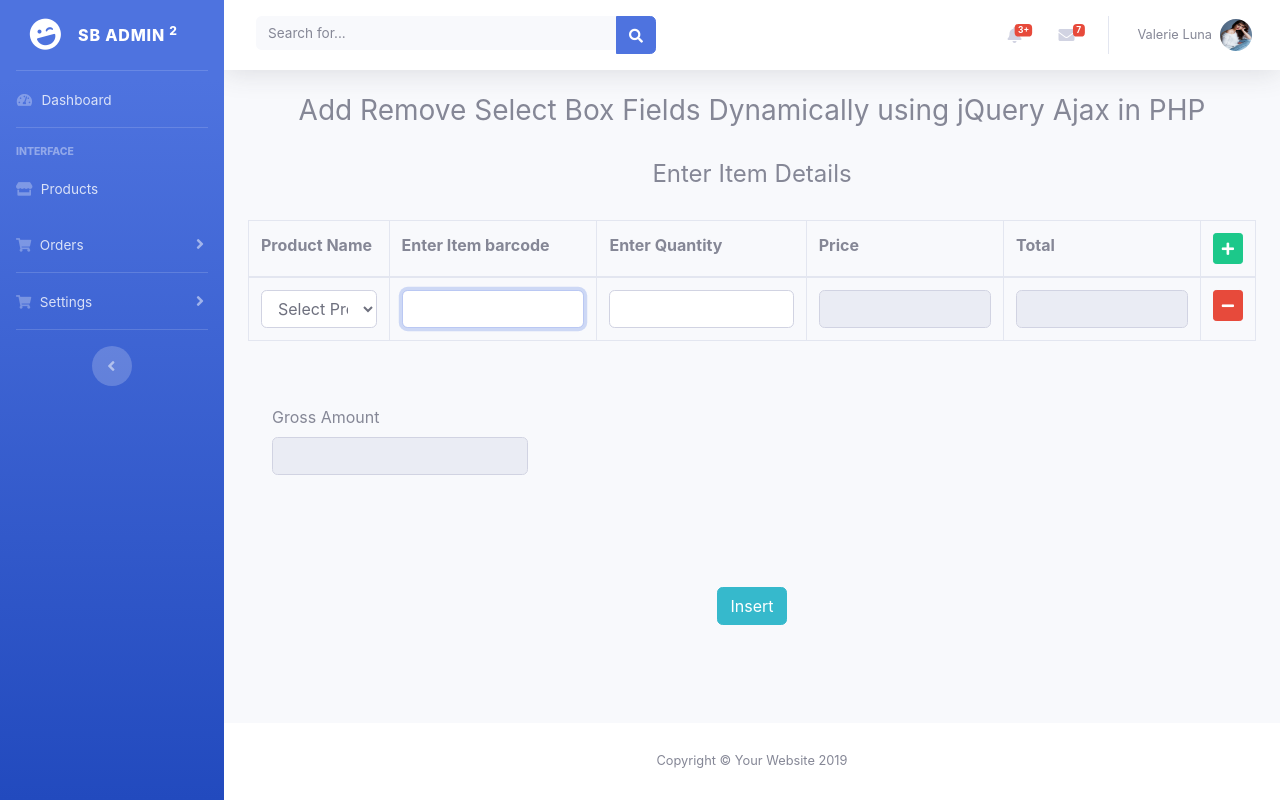
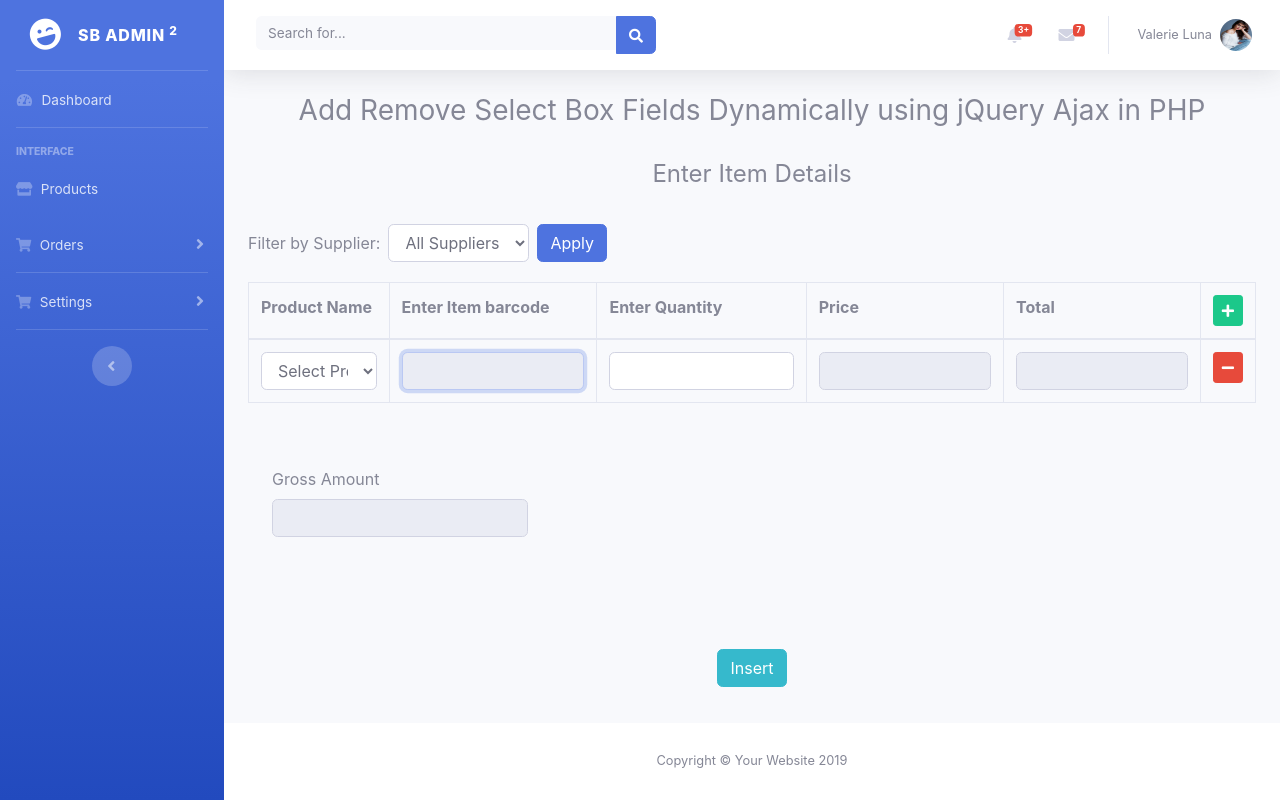
Before and after one commit to TarekSawara/Online-Inventory-Management-Software-master, a Flask app: page /order in a window 1280 px wide. Run offline with Flask 3, Linux system fonts and the light colour scheme; the visitor is signed in with stand-in values (Sample User, id 1); data that the repository does not hold is empty; some libraries are stand-ins or nearby versions.

Commit message:
- Added Filter option into "manage order" page - Added confirmation message before downloading invoice

```diff
--- a/orders/models.py
+++ b/orders/models.py
@@ -30,7 +30,7 @@ class Orders(db.Model):
 class Orders_items(db.Model):
     id = db.Column(db.Integer, primary_key=True)
     barcode = db.Column(db.String(80), nullable=False)
-    quantity = db.Column(db.String(80), nullable=False)
+    quantity = db.Column(db.Integer, nullable=False)
     name = db.Column(db.String(80), nullable=False)
     price = db.Column(db.String(80), nullable=False)
     total = db.Column(db.String(80), nullable=False)
--- a/orders/routes.py
+++ b/orders/routes.py
@@ -169,7 +169,27 @@ def roles():
 @app.route('/order')
 @login_required
 def order():
-    return render_template('makeorder.html')
+    used_suppliers_query = Suppliers.query.filter(Suppliers.products.any()).all()
+
+    selected_supplier_id = request.args.get('selected_supplier_id')
+    if selected_supplier_id:
+        selected_supplier_id = int(selected_supplier_id)
+        filter_query = Products.supplier_id == selected_supplier_id
+    else:
+        filter_query = None
+
+
+    if filter_query is None:
+        products = Products.query.all()
+    else:
+        products = db.session.query(Products).filter(filter_query).all()
+        # return render_template('product_table.html', products=products_query)
+
+
+    return render_template('makeorder.html',
+                           products=products,
+                           filter_dropdown_cols=used_suppliers_query,
+                           selected_supplier_id=selected_supplier_id)
 
 
 @app.route('/insert', methods=['POST'])
@@ -177,17 +197,17 @@ def order():
 def insert():
     barcode = request.form.getlist('item_bar[]')
     qua = request.form.getlist('item_quantity[]')
-    name = request.form.getlist('item_name[]')
+    name = request.form.getlist('product_name[]')
     total = request.form.getlist('total[]')
     price = request.form.getlist('price[]')
     total_amount = request.form.get('total_amount')
 
-    for n, q in zip(barcode, qua):
-        product = Products.query.filter_by(barcode=n).first()
-        if product.quantity > 0:
-            product.quantity = product.quantity - int(q)
-        else:
-            print("you do not have this much of quantity", n)
+    # for n, q in zip(barcode, qua):
+    #     product = Products.query.filter_by(barcode=n).first()
+    #     if product.quantity > 0:
+    #         product.quantity = product.quantity - int(q)
+    #     else:
+    #         print("you do not have this much of quantity", n)
     db.session.commit()
 
     add = Orders(total_amount=total_amount, user_order=current_user)
@@ -223,10 +243,12 @@ def products():
         filter_query = create_filter_query(filter_structure=filters, model=Products)
         selected_supplier_id = request.args.get('selected_supplier_id')
         if selected_supplier_id:
+            selected_supplier_id = int(selected_supplier_id)
             filter_query = and_(filter_query, Products.supplier_id == selected_supplier_id)
     else:
         selected_supplier_id = request.args.get('selected_supplier_id')
         if selected_supplier_id:
+            selected_supplier_id = int(selected_supplier_id)
             filter_query = Products.supplier_id == selected_supplier_id
         else:
             filter_query = None
@@ -256,7 +278,7 @@ def products():
     if request.method == 'POST':
         name = request.form.get('name')
         barcode = request.form.get('barcode')
-        quantity = request.form.get('quantity')
+        quantity = request.form.get('quantity') or 0
         price = request.form.get('price')
         supplier_id = request.form.get('supplier_id')
         supplier_name = request.form.get('supplier_name')
@@ -269,7 +291,8 @@ def products():
                            products=products_query,
                            suppliers=all_suppliers_query,
                            filter_dropdown_cols=used_suppliers_query,
-                           filter_dropdown_properties=products_columns)
+                           filter_dropdown_properties=products_columns,
+                           selected_supplier_id=selected_supplier_id)
 
 
 @app.route("/product/delete/<int:product_id>", methods=['POST'])
@@ -353,13 +376,21 @@ def update_order(order_id):
     return render_template('update_order.html', order=order.orders, order_amount=order)
 
 
+@app.route("/order/printInvoice/<int:order_id>", methods=['GET'])
+@login_required
+def print_invoice(order_id):
+    printInvoice(order_id)
+    return redirect(url_for('manageorder'))
+
 @app.route("/printInvoice/<int:order_id>")
 @login_required
 def printInvoice(order_id):
     order = Orders.query.get(order_id)
     renderd = render_template('print.html', order=order)
     css = ['orders/static/css/sb-admin-2.min.css']
-    pdf = pdfkit.from_string(renderd, False, css=css)
+    wkhtml_path = pdfkit.configuration(wkhtmltopdf="C:/Program Files/wkhtmltopdf/bin/wkhtmltopdf.exe")  # by using configuration you can add path value.
+
+    pdf = pdfkit.from_string(renderd, False, css=css, configuration = wkhtml_path)
     response = make_response(pdf)
     response.headers['Content-Type'] = 'application/pdf'
     response.headers['Content-Disposition'] = f'attachment; filename = {order_id}.pdf'
@@ -412,3 +443,16 @@ def delete_supplier(supplier_id):
     db.session.delete(supplier)
     db.session.commit()
     return redirect(url_for('suppliers'))
+
+
+
+
+@app.route('/get_products')
+def get_products():
+    products = Products.query.all()
+    products_list = [{'id': product.id,
+                      'name': product.name,
+                      'price': product.price,
+                      'barcode': product.barcode,
+                      'supplier': product.supplier.name} for product in products]
+    return jsonify(products_list)
--- a/orders/static/js/script.js
+++ b/orders/static/js/script.js
@@ -3,10 +3,9 @@ var order_table_id = "item_table";
 var product_table_id = "dataTable";
 
 if (document.getElementById(order_table_id) !== null) {
-    var row_id = document.getElementById(order_table_id).rows.length;
-}
-else if (document.getElementById(product_table_id) !== null) {
-    var row_id = document.getElementById(product_table_id).rows.length;
+    row_id = document.getElementById(order_table_id).rows.length;
+} else if (document.getElementById(product_table_id) !== null) {
+    row_id = document.getElementById(product_table_id).rows.length;
 }
 
 
@@ -39,23 +38,22 @@ function addFilter() {
 }
 
 
-
-$(document).ready(function(){
+$(document).ready(function () {
 
 //add row
     $('.item_bar').focus();
 
 
 //remove row
- $(document).on('click', '.remove',function(){
+    $(document).on('click', '.remove', function () {
         $(this).closest('tr').remove();
         totalamount();
         console.log("Inside function remove")
     });
 
     //autocomplete set to 'on' if input value is greater than or equal to 3
-$(document).ready(function() {
-  $('.autocomplete').on('input', function() {
+    $(document).ready(function () {
+        $('.autocomplete').on('input', function () {
             autocompleteFunction(this.value);
         });
     });
@@ -70,50 +68,43 @@ function autocompleteFunction(value) {
     }
 
 
-
 //prevent enter to work on the page
- $(document).keypress(function(event){
-     if (event.which == '13') {
+    $(document).keypress(function (event) {
+        if (event.which === '13') {
             event.preventDefault();
         }
     });
 
 //insert data to database
- $('#insert_form').on('submit', function(event){
-     alert("why")
+    $('#insert_form').on('submit', function (event) {
         event.preventDefault();
         var error = '';
-  $('.item_bar').each(function(){
+        $('.item_bar').each(function () {
             var count = 1;
-   if($(this).val() == '')
-   {
-    error += "<p>Enter Item Name at "+count+" Row</p>";
+            if ($(this).val() === '') {
+                error += "<p>Enter Item Name at " + count + " Row</p>";
                 return false;
             }
             count = count + 1;
         });
 
-  $('.item_quantity').each(function(){
+        $('.item_quantity').each(function () {
             var count = 1;
-   if($(this).val() == '')
-   {
-    error += "<p>Enter Item Quantity at "+count+" Row</p>";
+            if ($(this).val() === '') {
+                error += "<p>Enter Item Quantity at " + count + " Row</p>";
                 return false;
             }
             count = count + 1;
         });
 
 
-  if(error == '')
-  {
+        if (error === '') {
             $.ajax({
-    url:"/insert",
-    method:"POST",
-    data:$(this).serialize(),
-    success:function(data)
-    {
-     if(data.data == 'ok')
-     {
+                url: "/insert",
+                method: "POST",
+                data: $(this).serialize(),
+                success: function (data) {
+                    if (data.data === 'ok') {
                         $('#item_table').find("input").val('');
                         $('#item_table').find("tr:gt(1)").remove();
                         $('#total_amount').val('');
@@ -122,18 +113,15 @@ function autocompleteFunction(value) {
                     }
                 }
             });
-  }
-  else
-  {
-   $('#error').html('<div class="alert alert-danger">'+error+'</div>');
+        } else {
+            $('#error').html('<div class="alert alert-danger">' + error + '</div>');
         }
     });
 
 });
 
 
-
-    $('#supplier-form').on('submit', function(event){
+$('#supplier-form').on('submit', function (event) {
     console.log("inside")
     // alert("this")
     event.preventDefault();
@@ -141,7 +129,7 @@ function autocompleteFunction(value) {
         type: "POST",
         url: "/suppliers",
         data: $('#supplier-form').serialize(),
-            success: function(response) {
+        success: function (response) {
             // If the server returns a success message, close the modal and reload the page
             if (response.success) {
                 console.log("success")
@@ -154,7 +142,7 @@ function autocompleteFunction(value) {
 
             }
         },
-            error: function(response) {
+        error: function (response) {
             // If the server returns an error, display an error message inside the modal
             $('#supplier-form .modal-body').prepend('<div class="alert alert-danger">An error occurred...</div>');
         }
@@ -162,13 +150,11 @@ function autocompleteFunction(value) {
 });
 
 // Product: Pass the selected supplier's id and name from the form-control back to Flask
-  $('#exampleInput4').change(function() {
+$('#exampleInput4').change(function () {
     var supplierName = $('#exampleInput4 option:selected').text();
     console.log(supplierName)
     $('#supplierName').val(supplierName);
 });
-
-
 
 
 //// Product: initialize the multiselect plugin
@@ -194,13 +180,13 @@ $(document).ready(function () {
 });
 
 // Filter icon section 02/04/2023
-$(document).ready(function() {
+$(document).ready(function () {
     // $('.filter-icon').click(function() {
     //     $(this).siblings('.filter-form').toggle();
     // });
 
-$(document).ready(function() {
-  $('.filter-icon').click(function() {
+    $(document).ready(function () {
+        $('.filter-icon').click(function () {
             $('.filter-container').toggleClass('d-none');
         });
     });
@@ -229,23 +215,23 @@ $('.add-filter-btn').click(function () {
         $.ajax({
             url: '/store_data',
             type: 'GET',
-    data: { value: data },
-    success: function(response) {
+            data: {value: data},
+            success: function (response) {
                 console.log(response);
             },
-    error: function(error) {
+            error: function (error) {
                 console.log(error);
             }
         });
     });
 });
 
-$(document).ready(function() {
+$(document).ready(function () {
     // load filters from the server
     $.ajax({
         url: '/retrieve_data',
         type: 'GET',
-    success: function(data) {
+        success: function (data) {
             // loop through the filters and fill in the form fields
             for (var i = 0; i < data.filters.length; i++) {
                 var filter = data.filters[i];
@@ -255,12 +241,11 @@ $(document).ready(function() {
                 filterForm.find('.filter-value').val(filter.value);
             }
         },
-    error: function(error) {
+        error: function (error) {
             console.log(error);
         }
     });
 });
-
 
 
 // save the chosen filters when the "Save changes" button is clicked
@@ -292,7 +277,9 @@ $('#filter-property-form').on('submit', function (event) {
     // });
 });
 
-
+$(document).ready(function() {
+    $('.select2').select2();
+});
 // clear all filters when the "x Clear all" button is clicked
 $('.clear-all-btn').click(function () {
     $('.filter-form').not(':first').remove();
@@ -300,46 +287,100 @@ $('.clear-all-btn').click(function () {
 });
 
 
-
+// function addrow() {
+//   var html = '';
+//
+//   html += '<tbody>';
+//   html += '<tr>';
+//     html += '<td><input type="text" name="item_name[]" class="form-control item_name" id ="name_'+row_id+'" readonly/></td>';
+//     html += '<td><input type="text" name="item_bar[]" class="form-control item_bar" id ="item_'+row_id+'" onkeydown="getProduct(event,'+row_id+');"/></td>';
+//     html += '<td><input type="text" name="item_quantity[]" class="form-control item_quantity" id="qty_'+row_id+'" onkeyup="getTotal(row_id)"/></td>';
+//   html += '<td><input type="text" name="price[]" class="form-control item_price" id ="price_'+row_id+'" readonly /></td>';
+//   html += '<td><input type="text" name="total[]" class="form-control item_total" id ="total_'+row_id+'" readonly /></td>';
+//   html += '<td><button type="button" name="remove" class="btn btn-danger btn-sm remove"><i class="fas fa-minus"></i></button></td></tbody></tr>';
+//   $('#item_table').append(html);
+//   $('.item_bar').focus();
+//   row_id += 1 ;
+// }
 
 
 function addrow() {
     var html = '';
+    var row_id = $("#item_table tbody tr:last-child").index() + 2;
 
+   $.ajax({
+        url: '/get_products',
+        type: 'GET',
+        success: function(data) {
             html += '<tbody>';
             html += '<tr>';
-  html += '<td><input type="text" name="item_bar[]" class="form-control item_bar" id ="item_'+row_id+'" onkeydown="getProduct(event,'+row_id+');"/></td>';
-  html += '<td><input type="text" name="item_quantity[]" class="form-control item_quantity" id ="qty_'+row_id+'" onkeyup="getTotal('+row_id+')"/></td>';
-  html += '<td><input type="text" name="item_name[]" class="form-control item_name" id ="name_'+row_id+'" readonly/></td>';
-  html += '<td><input type="text" name="price[]" class="form-control item_price" id ="price_'+row_id+'" readonly /></td>';
-  html += '<td><input type="text" name="total[]" class="form-control item_total" id ="total_'+row_id+'" readonly /></td>';
-  html += '<td><button type="button" name="remove" class="btn btn-danger btn-sm remove"><i class="fas fa-minus"></i></button></td></tbody></tr>';
+            html += '<td>';
+            html += '<select name="product_name[]" class="form-control item_name" id ="name_' + row_id + '" onchange="updateRow(' + row_id + ')">';
+            html += '<option value="">Select Product</option>';
+            for (var i = 0; i < data.length; i++) {
+                html += '<option value="' + data[i].id + '" data-price="' + data[i].price + '"" data-barcode="' + data[i].barcode + '">' + data[i].name + '</option>';
+            }
+            html += '</select>';
+            html += '</td>';
+            html += '<td><input type="text" name="item_bar[]" class="form-control item_bar" id ="item_' + row_id + '" readonly/></td>';
+            html += '<td><input type="text" name="item_quantity[]" class="form-control item_quantity" id ="qty_' + row_id + '" onkeyup="getTotal(' + row_id + ')"/></td>';
+            html += '<td><input type="text" name="price[]" class="form-control item_price" id ="price_' + row_id + '" value="" readonly /></td>';
+            html += '<td><input type="text" name="total[]" class="form-control item_total" id ="total_' + row_id + '" readonly /></td>';
+            html += '<td><button type="button" name="remove" class="btn btn-danger btn-sm remove" id="remove_' + row_id + '"><i class="fas fa-minus"></i></button></td></tbody></tr>';
             $('#item_table').append(html);
             $('.item_bar').focus();
-  row_id += 1 ;
+        },
+        error: function(xhr, status, error) {
+            console.log(error);
+        }
+    });
 }
 
 
 function getTotal(row_id) {
-  var q = $("#qty_"+row_id).val();
-  var p = $("#price_"+row_id).val();
-  $("#total_"+row_id).val(q*p);
+    var q = $("#qty_" + row_id).val();
+    var p = $("#price_" + row_id).val();
+    $("#total_" + row_id).val(q * p);
     totalamount();
 }
 
+function updatePrice(row_id) {
+    var select = document.getElementById('name_' + row_id);
+    var priceInput = document.getElementById('price_' + row_id);
+    var selectedOption = select.options[select.selectedIndex];
+    var price = selectedOption.getAttribute('data-price');
+    priceInput.value = price;
+}
 
-function getProduct(event , row_id) {
-  if(event.which == 13) {
-      var item_bar = $('#item_'+row_id).val();
-      var values = $("input[name='item_bar[]']").map(function(){return $(this).val();}).get();
+function updateBarCode(row_id) {
+    var select = document.getElementById('name_' + row_id);
+    var barcodeInput = document.getElementById('item_' + row_id);
+    var selectedOption = select.options[select.selectedIndex];
+    var barcode = selectedOption.getAttribute('data-barcode');
+    barcodeInput.value = barcode;
+}
+
+function updateRow(row_id) {
+    updatePrice(row_id);
+    updateBarCode(row_id);
+}
+
+
+
+function getProduct(event, row_id) {
+    if (event.which === 13) {
+        var item_bar = $('#item_' + row_id).val();
+        var values = $("input[name='item_bar[]']").map(function () {
+            return $(this).val();
+        }).get();
         //this will check if the same value is enterd then do not enter it to the table instead increment the Quantity by one .. we did not take the last element becuse it will be the same
 
-      for (var i=0 ; i < values.slice(0, -1).length;i++){
-        if (item_bar == values[i]){
-          var n = Number($('#item_table').find("#qty_"+(i+1)).val());
-          $('#item_table').find("#qty_"+(i+1)).val((n+1))
-          getTotal(i+1);
-          $('#item_'+row_id).val('');
+        for (var i = 0; i < values.slice(0, -1).length; i++) {
+            if (item_bar == values[i]) {
+                var n = Number($('#item_table').find("#qty_" + (i + 1)).val());
+                $('#item_table').find("#qty_" + (i + 1)).val((n + 1))
+                getTotal(i + 1);
+                $('#item_' + row_id).val('');
                 totalamount();
                 // this is to get out of the function
                 return;
@@ -350,14 +391,14 @@ function getProduct(event , row_id) {
             url: '/data',
             contentType: 'application/json;charset=UTF-8',
             type: 'POST',
-       data: JSON.stringify(item_bar) ,
+            data: JSON.stringify(item_bar),
             success: function (response) {
-        if (response.quantity == 0){
+                if (response.quantity === 0) {
                     alert("sorry you do not have enough product")
-         }else{
-           $("#price_"+row_id).val(response.price);
-           $("#name_"+row_id).val(response.name);
-           $("#qty_"+row_id).val(1);
+                } else {
+                    $("#price_" + row_id).val(response.price);
+                    $("#name_" + row_id).val(response.name);
+                    $("#qty_" + row_id).val(1);
                     getTotal(row_id);
                     totalamount();
                     addrow();
@@ -371,16 +412,14 @@ function getProduct(event , row_id) {
         });
 
 
-
-
     }
 }
 
 function totalamount() {
     var total = 0;
-  $('.item_total').each(function(){
+    $('.item_total').each(function () {
         var i = Number($(this).val());
-           total +=i;
+        total += i;
         // total += parseFloat($(this).val());
     });
 
--- a/orders/templates/layout.html
+++ b/orders/templates/layout.html
@@ -429,6 +429,15 @@
 <!--  <script src="https://cdnjs.cloudflare.com/ajax/libs/bootstrap-multiselect/0.9.15/js/bootstrap-multiselect.min.js"></script>-->
 <!--  &lt;!&ndash;&#45;&#45;&#45;&#45;&#45;&#45;&#45;&#45;&#45;&#45;&#45;&#45;&#45;&#45;&#45;&#45; End of add 02/04/2023 &ndash;&gt;-->
 
+  <!-- Select2 CSS -->
+  <link href="https://cdnjs.cloudflare.com/ajax/libs/select2/4.0.13/css/select2.min.css" rel="stylesheet" />
+
+  <!-- jQuery -->
+  <script src="https://code.jquery.com/jquery-3.6.0.min.js"></script>
+
+  <!-- Select2 JS -->
+  <script src="https://cdnjs.cloudflare.com/ajax/libs/select2/4.0.13/js/select2.min.js"></script>
+
 
   <!-- Core plugin JavaScript-->
   <script src="{{url_for('static',filename='vendor/jquery-easing/jquery.easing.min.js')}}"></script>
--- a/orders/templates/makeorder.html
+++ b/orders/templates/makeorder.html
@@ -3,10 +3,29 @@
 {% block body %}
 
 <h3 align="center">Add Remove Select Box Fields Dynamically using jQuery Ajax in PHP</h3>
-<br />
+<br/>
 <h4 align="center">Enter Item Details</h4>
-<br />
+<br/>
+
+<form class="form-inline mb-3" id="filter-form">
+    <label class="my-1 mr-2" for="supplier-select">Filter by Supplier:</label>
+    <select class="form-control my-1 mr-sm-2" name="selected_supplier_id" id="supplier-select">
+        <option value="">All Suppliers</option>
+        {% for supplier in filter_dropdown_cols %}
+        {% if supplier.id == selected_supplier_id %}
+        <option value="{{ supplier.id }}" selected>{{ supplier.name }}</option>
+        {% else %}
+        <option value="{{ supplier.id }}">{{ supplier.name }}</option>
+        {% endif %}
+        {% endfor %}
+    </select>
+    <input type="hidden" name="selected_supplier_name" id="selectedSupplier" value="">
+    <button type="submit" class="btn btn-primary my-1">Apply</button>
+</form>
+
+
 <form method="post" id="insert_form">
+
     <div class="table-repsonsive">
         <span id="error"></span>
         <table class="table table-bordered" id="item_table">
@@ -16,23 +35,42 @@
                 <th>Enter Quantity</th>
                 <th>Price</th>
                 <th>Total</th>
-    <th><button type="button" name="add" class="btn btn-success btn-sm add" onclick="addrow()"><i class="fas fa-plus"></i></button></th>
+                <th>
+                    <button type="button" name="add" class="btn btn-success btn-sm add" onclick="addrow()"><i
+                            class="fas fa-plus"></i></button>
+                </th>
             </tr>
             <tbody>
             <tr>
                 <td>
-         <select name="product_name[]" class="form-control item_name" id="name_1" onchange="getProductDetails(1)">
+                    <select name="product_name[]" class="form-control item_name " id="name_1" onchange="updateRow(1)">
                         <option value="">Select Product</option>
                         {% for product in products %}
-            <option value="{{ product.id }}" data-price="{{ product.price }}">{{ product.name }}</option>
+                        <option value="{{ product.id }}" data-price="{{ product.price }}" data-barcode="{{ product.barcode }}">{{ product.name }}</option>
                         {% endfor %}
                     </select>
+
+<!--<select name="product_name[]" class="form-control item_name select2 dropdown-direction up" id="name_1" onchange="updateRow(1)">-->
+<!--    <option value="">Select Product</option>-->
+<!--    {% for product in products %}-->
+<!--    <option value="{{ product.id }}" data-price="{{ product.price }}" data-barcode="{{ product.barcode }}">{{ product.name }}</option>-->
+<!--    {% endfor %}-->
+<!--</select>-->
+
+
+
+
                 </td>
-     <td><input type="text" name="item_bar[]" class="form-control item_bar" id="item_1" onkeydown="getProduct(event,1);" /></td>
-     <td><input type="text" name="item_quantity[]" class="form-control item_quantity" id="qty_1" onkeyup="getTotal(1)"/></td>
-     <td><input type="text" name="price[]" class="form-control item_price" id="price_1" readonly /></td>
-     <td><input type="text" name="total[]" class="form-control item_total" id="total_1"  readonly /></td>
-     <td><button type="button" name="remove" class="btn btn-danger btn-sm remove remove1" ><i class="fas fa-minus"></i></button></td>
+                <td><input type="text" name="item_bar[]" class="form-control item_bar" id="item_1" readonly/></td>
+                <td><input type="text" name="item_quantity[]" class="form-control item_quantity" id="qty_1"
+                           onkeyup="getTotal(1)"/></td>
+                <td><input type="text" name="price[]" class="form-control item_price" id="price_1"
+                           value="{{ products.price }}" readonly/></td>
+                <td><input type="text" name="total[]" class="form-control item_total" id="total_1" readonly/></td>
+                <td>
+                    <button type="button" name="remove" class="btn btn-danger btn-sm remove remove1"><i
+                            class="fas fa-minus"></i></button>
+                </td>
             </tr>
             </tbody>
 
@@ -42,7 +80,7 @@
             <div class="form-group">
                 <label for="gross_amount" class="col-sm-5 control-label">Gross Amount</label>
                 <div class="col-sm-7 ">
-        <input type="text" class="form-control" id="total_amount" name="total_amount" readonly />
+                    <input type="text" class="form-control" id="total_amount" name="total_amount" readonly/>
 
                 </div>
             </div>
@@ -52,7 +90,7 @@
         <br><br><br>
         <br>
         <div align="center">
-   <input type="submit" name="submit" class="btn btn-info" value="Insert" />
+            <input type="submit" name="submit" class="btn btn-info" value="Insert"/>
         </div>
     </div>
 </form>
```
Also changed, not shown: orders/templates/manageorder.html (+76 -46 lines), orders/templates/product.html (+9 -6 lines), run.py (line endings or trailing spaces), 3 other files. Lines whose indentation alone changed are shown as unchanged.
